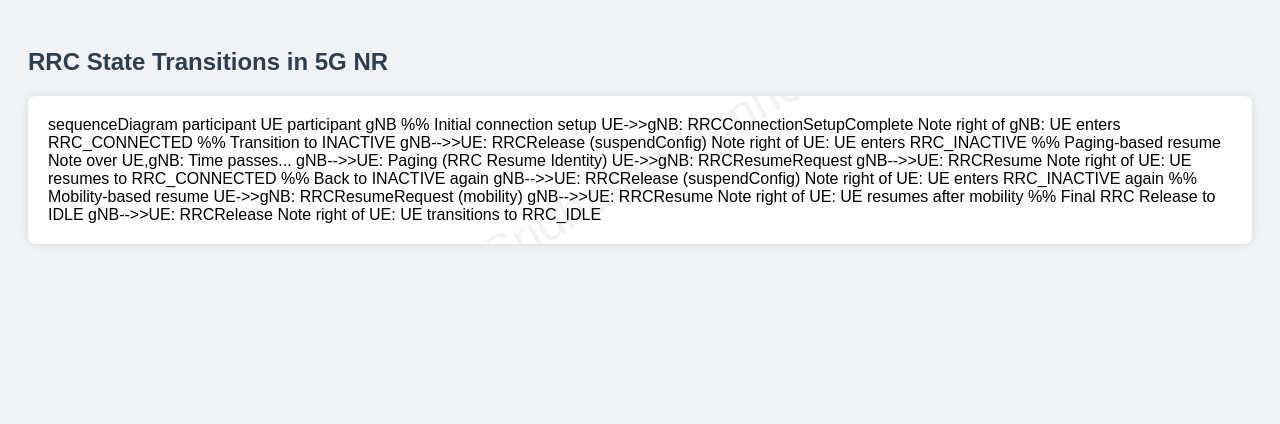
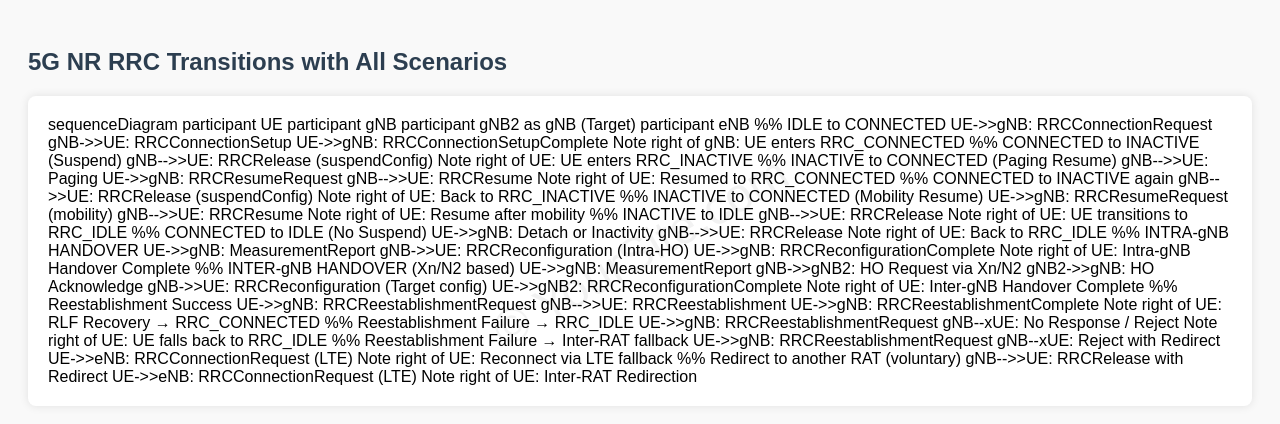
Before and after one commit to spaneer/rrc_resume, a plain HTML site: page index.html in a window 1280 px wide. Drawn offline with Linux system fonts and the light colour scheme.

Commit message:
Update index.html

```diff
--- a/index.html
+++ b/index.html
@@ -2,7 +2,7 @@
 <html lang="en">
 <head>
   <meta charset="UTF-8">
-  <title>RRC State Transitions Diagram</title>
+  <title>5G NR RRC Transitions (Full Coverage)</title>
   <script type="module">
     import mermaid from 'https://cdn.jsdelivr.net/npm/mermaid@10/dist/mermaid.esm.min.mjs';
     mermaid.initialize({ startOnLoad: true });
@@ -10,8 +10,8 @@
   <style>
     body {
       font-family: Arial, sans-serif;
+      background-color: #f9f9f9;
       padding: 20px;
-      background-color: #f0f2f5;
       -webkit-user-select: none;
       -moz-user-select: none;
       -ms-user-select: none;
@@ -24,7 +24,7 @@
 
     .diagram-container {
       position: relative;
-      background: white;
+      background: #fff;
       padding: 20px;
       border-radius: 8px;
       box-shadow: 0 0 10px rgba(0,0,0,0.1);
@@ -53,59 +53,96 @@
     }
   </style>
   <script>
-    // Disable right-click
-    document.addEventListener('contextmenu', function (e) {
-      e.preventDefault();
-    });
-
-    // Disable key combos
-    document.addEventListener('keydown', function (e) {
-      if (
-        (e.ctrlKey && ['c', 'u', 'x', 'a', 's'].includes(e.key.toLowerCase())) ||
-        e.key === 'F12'
-      ) {
+    // Disable right-click and copy keys
+    document.addEventListener('contextmenu', e => e.preventDefault());
+    document.addEventListener('keydown', e => {
+      if ((e.ctrlKey && ['c', 'u', 'x', 'a', 's'].includes(e.key.toLowerCase())) || e.key === 'F12') {
         e.preventDefault();
       }
     });
   </script>
 </head>
 <body>
-  <h2>RRC State Transitions in 5G NR</h2>
+  <h2>5G NR RRC Transitions with All Scenarios</h2>
 
-  <div class="diagram-container" id="diagram">
-    <div class="watermark">© Sridharan Panneer</div>
+  <div class="diagram-container">
+    <div class="watermark">© YourSite.com</div>
     <div class="mermaid">
       sequenceDiagram
         participant UE
         participant gNB
+        participant gNB2 as gNB (Target)
+        participant eNB
 
-        %% Initial connection setup
+        %% IDLE to CONNECTED
+        UE->>gNB: RRCConnectionRequest
+        gNB->>UE: RRCConnectionSetup
         UE->>gNB: RRCConnectionSetupComplete
         Note right of gNB: UE enters RRC_CONNECTED
 
-        %% Transition to INACTIVE
+        %% CONNECTED to INACTIVE (Suspend)
         gNB-->>UE: RRCRelease (suspendConfig)
         Note right of UE: UE enters RRC_INACTIVE
 
-        %% Paging-based resume
-        Note over UE,gNB: Time passes...
-        gNB-->>UE: Paging (RRC Resume Identity)
+        %% INACTIVE to CONNECTED (Paging Resume)
+        gNB-->>UE: Paging
         UE->>gNB: RRCResumeRequest
         gNB-->>UE: RRCResume
-        Note right of UE: UE resumes to RRC_CONNECTED
+        Note right of UE: Resumed to RRC_CONNECTED
 
-        %% Back to INACTIVE again
+        %% CONNECTED to INACTIVE again
         gNB-->>UE: RRCRelease (suspendConfig)
-        Note right of UE: UE enters RRC_INACTIVE again
+        Note right of UE: Back to RRC_INACTIVE
 
-        %% Mobility-based resume
+        %% INACTIVE to CONNECTED (Mobility Resume)
         UE->>gNB: RRCResumeRequest (mobility)
         gNB-->>UE: RRCResume
-        Note right of UE: UE resumes after mobility
+        Note right of UE: Resume after mobility
 
-        %% Final RRC Release to IDLE
+        %% INACTIVE to IDLE
         gNB-->>UE: RRCRelease
         Note right of UE: UE transitions to RRC_IDLE
+
+        %% CONNECTED to IDLE (No Suspend)
+        UE->>gNB: Detach or Inactivity
+        gNB-->>UE: RRCRelease
+        Note right of UE: Back to RRC_IDLE
+
+        %% INTRA-gNB HANDOVER
+        UE->>gNB: MeasurementReport
+        gNB->>UE: RRCReconfiguration (Intra-HO)
+        UE->>gNB: RRCReconfigurationComplete
+        Note right of UE: Intra-gNB Handover Complete
+
+        %% INTER-gNB HANDOVER (Xn/N2 based)
+        UE->>gNB: MeasurementReport
+        gNB->>gNB2: HO Request via Xn/N2
+        gNB2->>gNB: HO Acknowledge
+        gNB->>UE: RRCReconfiguration (Target config)
+        UE->>gNB2: RRCReconfigurationComplete
+        Note right of UE: Inter-gNB Handover Complete
+
+        %% Reestablishment Success
+        UE->>gNB: RRCReestablishmentRequest
+        gNB-->>UE: RRCReestablishment
+        UE->>gNB: RRCReestablishmentComplete
+        Note right of UE: RLF Recovery → RRC_CONNECTED
+
+        %% Reestablishment Failure → RRC_IDLE
+        UE->>gNB: RRCReestablishmentRequest
+        gNB--xUE: No Response / Reject
+        Note right of UE: UE falls back to RRC_IDLE
+
+        %% Reestablishment Failure → Inter-RAT fallback
+        UE->>gNB: RRCReestablishmentRequest
+        gNB--xUE: Reject with Redirect
+        UE->>eNB: RRCConnectionRequest (LTE)
+        Note right of UE: Reconnect via LTE fallback
+
+        %% Redirect to another RAT (voluntary)
+        gNB-->>UE: RRCRelease with Redirect
+        UE->>eNB: RRCConnectionRequest (LTE)
+        Note right of UE: Inter-RAT Redirection
     </div>
   </div>
 </body>
```
